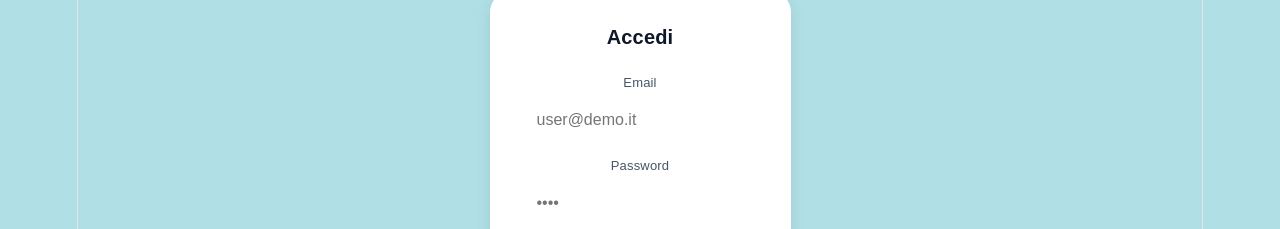
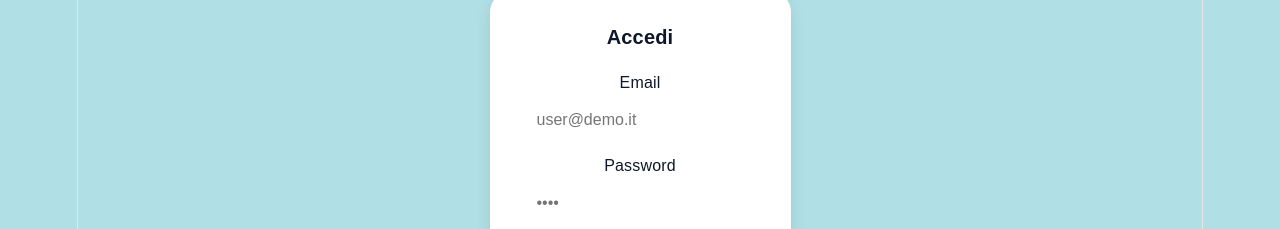
Before and after one commit to GuzZ07-py/Chat_Bot-OrdiniDB, a React (Vite) app in the folder frontend/: page / in a window 1280 px wide. Shown: the part 121-350 px from the top of the page. Built offline with nearby package versions, Linux system fonts and the light colour scheme.

Commit message:
modifica colore

```diff
--- a/frontend/src/App.jsx
+++ b/frontend/src/App.jsx
@@ -119,7 +119,7 @@ export default function App() {
           <h2 style={styles.title}>Assistente AI E-Commerce</h2>
         </div>
         <div style={styles.userInfo}>
-          <span style={styles.userName}>👤 {user.name}</span>
+          <span style={styles.userName}> 👤 {user.name}</span>
           <button
             style={styles.logoutBtn}
             onClick={() => { setUser(null); setMessages([]); }}
@@ -238,8 +238,8 @@ const styles = {
   },
   label: {
     display: "block",
-    fontSize: "13px",
-    color: "#475569",
+    fontSize: "16px",
+    color: "#0F172A",
     marginBottom: "5px",
   },
   error: {
```
